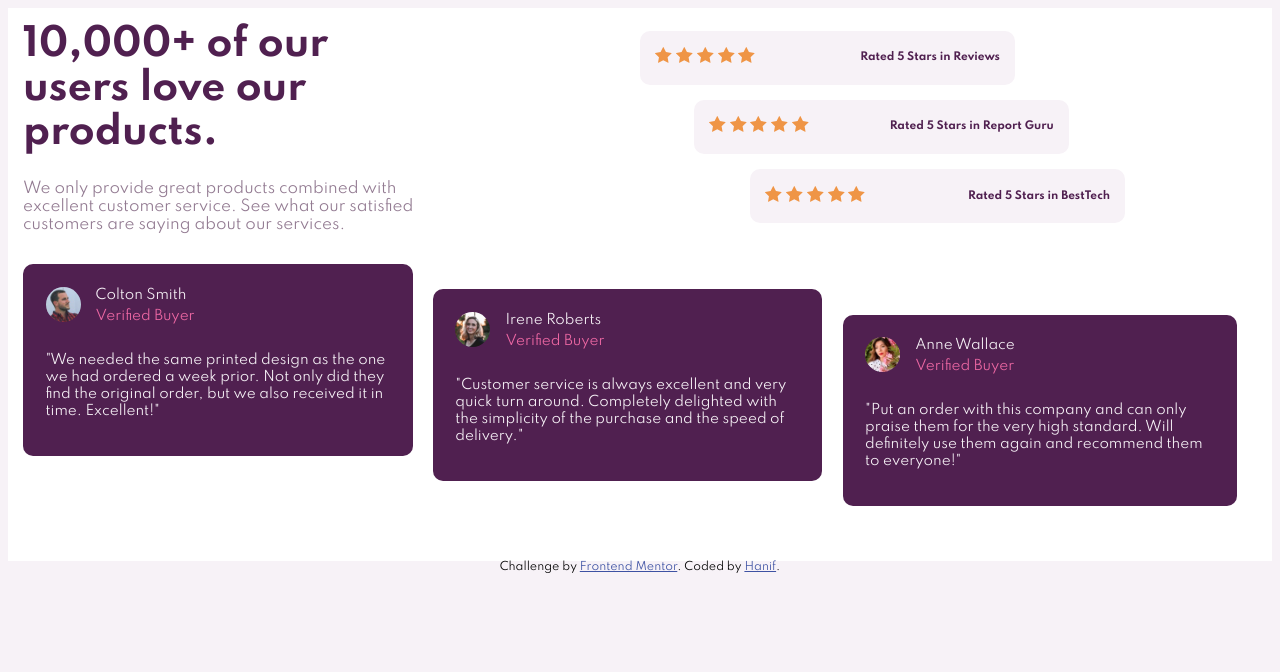
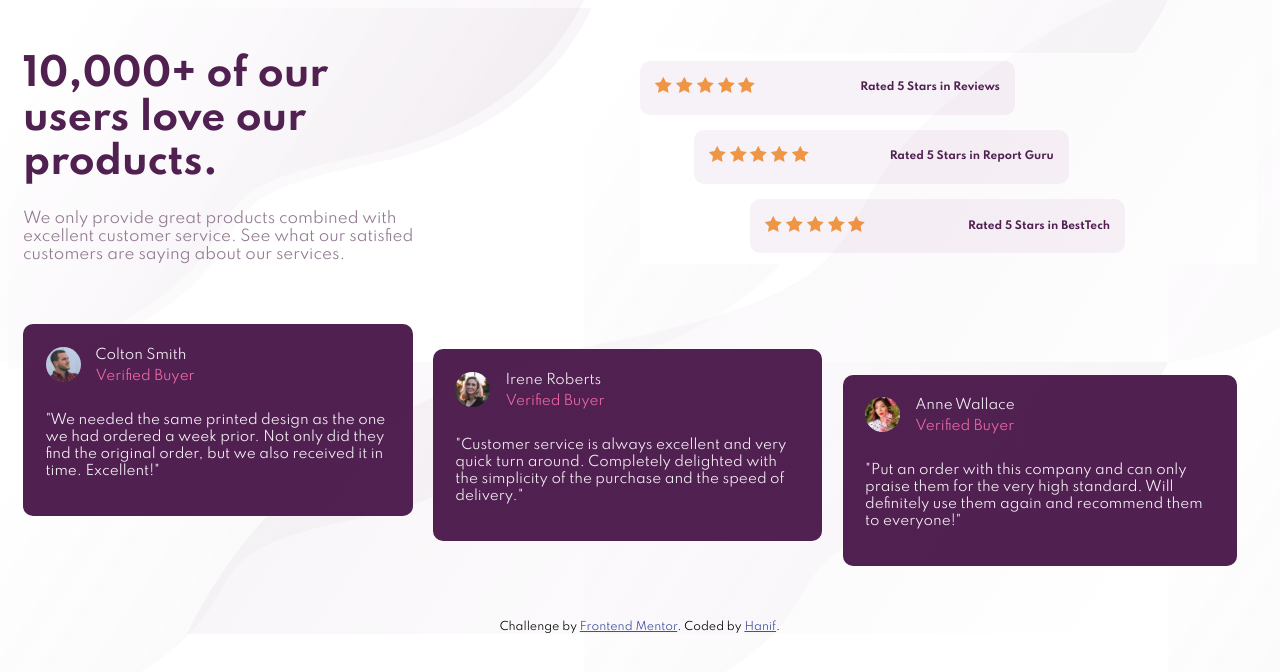
Before and after one commit to omeizahanif/social-proof-section, a plain HTML site: page index.html in a window 1280 px wide. Drawn offline with Linux system fonts and the light colour scheme.

Commit message:
styled svgs

```diff
--- a/index.html
+++ b/index.html
@@ -18,6 +18,7 @@
     <title>Frontend Mentor | Social proof section</title>
   </head>
   <body>
+    <svg class="top-svg" width="584" height="362" xmlns="http://www.w3.org/2000/svg"><defs><linearGradient x1="100%" y1="69.212%" x2="9.399%" y2="32.183%" id="a"><stop stop-color="#8A4389" stop-opacity="0" offset="0%"/><stop stop-color="#512051" offset="100%"/><stop stop-color="#512051" offset="100%"/><stop stop-color="#512051" offset="100%"/></linearGradient></defs><path d="M0 362c40.022-82.8 115.736-135.154 227.141-157.064 167.108-32.864 103.85-66.012 185.949-131.796C467.823 29.284 524.793 4.904 584 0v362H0z" transform="rotate(180 292 181)" fill="url(#a)" fill-rule="evenodd" opacity=".05"/></svg>
     <header class="hero container">
       <div class="left-col">
           <h1>10,000+ of our users love our products.</h1>
@@ -94,7 +95,7 @@
               standard. Will definitely use them again and recommend them to everyone!"</p>
         </article>
     </main>
-
+    <svg class="bottom-svg" width="1085" height="673" xmlns="http://www.w3.org/2000/svg"><defs><linearGradient x1="100%" y1="69.237%" x2="9.399%" y2="32.159%" id="a"><stop stop-color="#8A4389" stop-opacity="0" offset="0%"/><stop stop-color="#512051" offset="100%"/><stop stop-color="#512051" offset="100%"/><stop stop-color="#512051" offset="100%"/></linearGradient></defs><path d="M355 800c74.356-153.934 215.022-251.268 422-292 310.466-61.099 192.94-122.724 345.47-245.025C1224.157 181.442 1330 136.116 1440 127v673H355z" transform="translate(-355 -127)" fill="url(#a)" fill-rule="evenodd" opacity=".05"/></svg>
     <footer class="attribution">
       Challenge by
       <a href="https://www.frontendmentor.io?ref=challenge" target="_blank"
--- a/style.css
+++ b/style.css
@@ -22,13 +22,26 @@ body {
     flex-direction: column;
     justify-content: center;
     align-items: center;
-    background-color: var(--light-gray-magenta);
+    background-color: var(--white);
+    position: relative;
+}
+
+.top-svg {
+    position: absolute;
+    top: 0;
+    left: 0;
+}
+
+.bottom-svg {
+    position: absolute;
+    right: 0;
+    bottom: 0;
 }
 
 .container {
     width: 80%;
     padding: 1rem;
-    background-color: #fff;
+
 }
 
 .hero {
@@ -36,6 +49,7 @@ body {
     flex-direction: column;
     text-align: center;
     align-items: center;
+    margin: 2rem 0;
 }
 
 .left-col h1,
@@ -124,6 +138,10 @@ body {
         display: flex;
         flex-wrap: wrap;
         justify-content: space-between;
+    }
+
+    body {
+        background-image: url("images/bg-pattern-top-desktop.svg");
     }
 }
 
```
